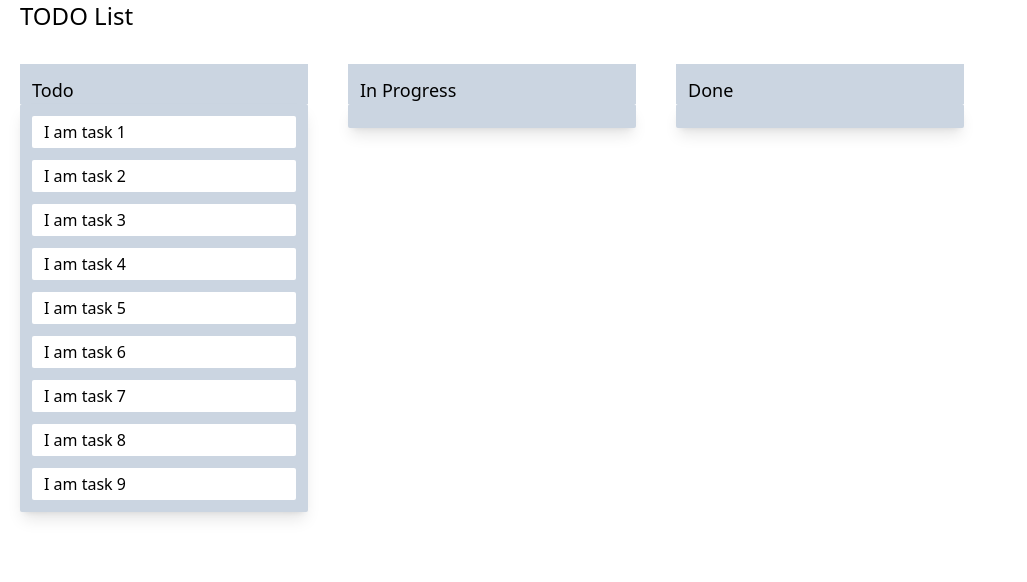
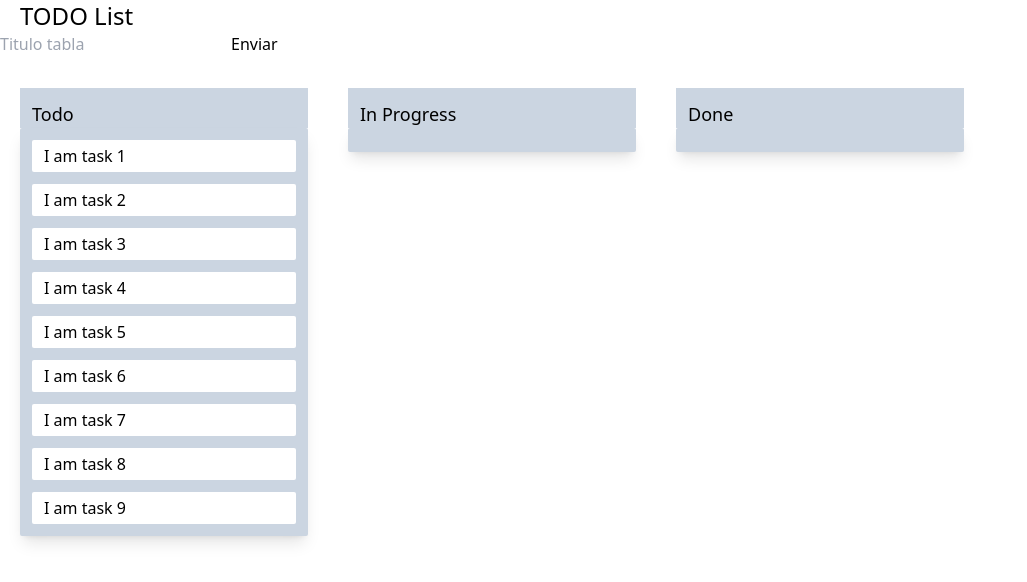
Before and after one commit to alejandropovedabisquert/todo-list-v2, a React (Create React App) app: page / in a window 1280 px wide. Shown: the top 582 px of the page, without its empty margins (0-1027 px from the left). Built offline with nearby package versions, Linux system fonts and the light colour scheme; the HTML template or start-up script is replaced by a standard one.

Commit message:
form de tablas

```diff
--- a/src/App.js
+++ b/src/App.js
@@ -1,6 +1,7 @@
 import { useState } from 'react';
 import { DragDropContext, Droppable } from 'react-beautiful-dnd';
 import Table from './components/Table';
+import TableForm from './components/TableForm';
 
 const initialData = {
   tasks: {
@@ -110,8 +111,9 @@ function App() {
   }
 
   return (
-    <div className="App">
+    <div>
       <h1 className='ml-5 text-2xl'>TODO List</h1>
+      <TableForm data={data} setData={setData}/>
       <DragDropContext onDragEnd={handleDragEnd}>
         <Droppable droppableId='all-tables' direction='horizontal' type='table'>
           {(provided, snapshot)=>{
--- /dev/null
+++ b/src/components/TableForm.js
@@ -0,0 +1,48 @@
+import { useRef } from "react";
+
+
+const TableForm = ({data, setData}) =>{
+    const tableRef = useRef(undefined);
+
+    const handleSubmit = (e) =>{
+        e.preventDefault()
+        const table = tableRef.current.value
+        if (table !== "") {
+            const id = Object.keys(data.tables).length + 1
+            console.log(data)
+            const newTable = {
+                ["table-"+id]: {
+                    id:"table-"+id,
+                    title: table,
+                    taskIds: []
+                }
+            }
+
+            const asignNewTable = Object.assign(data.tables, newTable)
+            setData({
+                ...data,
+                tables: asignNewTable,
+                tableOrder: [...data.tableOrder, "table-"+id]
+            })
+            // console.log({
+            //     ...data,
+            //     tables: newTable
+            // })
+            console.log(data);
+            e.target.reset()
+        }else{
+            console.log("esta vacio");
+        }
+    }
+
+    return(
+        <div>
+            <form onSubmit={handleSubmit}>
+                <input type="text" ref={tableRef} placeholder="Titulo tabla"/>
+                <button type="submit">Enviar</button>
+            </form>
+        </div>
+    )
+}
+
+export default TableForm
```
